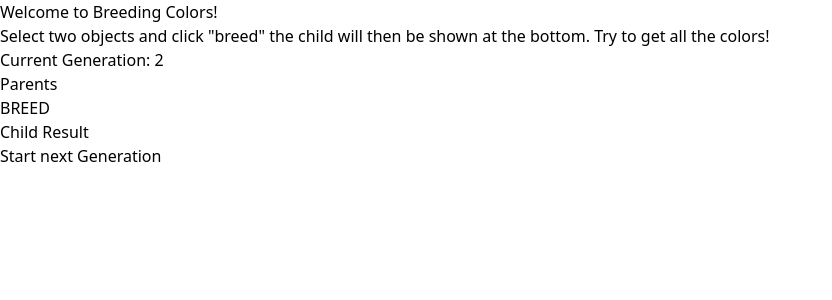
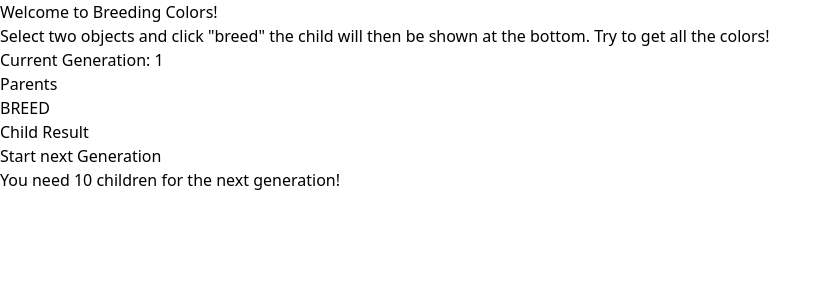
Before and after one commit to cwalters162/breeding-colors, a React (Vite) app: page / in a window 1280 px wide. Both pictures are taken after a click on the button "Start next Generation". Shown: the top 300 px of the page, without its empty margins (0-832 px from the left). Built offline with nearby package versions, Linux system fonts and the light colour scheme.

Commit message:
Added snackbar for information

```diff
--- a/src/App.tsx
+++ b/src/App.tsx
@@ -1,4 +1,5 @@
-import { useState } from "react";
+import { useContext, useState } from "react";
+import { SnackbarContext } from "./SnackBarContextProvider.tsx";
 enum Color {
 	RED = "R", // Red is Dominant over Blue
 	BLUE = "B", // Blue is Dominant over Green
@@ -57,6 +58,8 @@ function App() {
 
 	const [firstParent, setFirstParent] = useState<Lifeform | null>(null);
 	const [secondParent, setSecondParent] = useState<Lifeform | null>(null);
+
+	const snackBarCtx = useContext(SnackbarContext);
 
 	function generateLifeforms(amount: number) {
 		const lifeforms: Lifeform[] = [];
@@ -155,6 +158,10 @@ function App() {
 	}
 
 	function handleNextGenerationOnClick() {
+		if (generations[currentGeneration + 1].length < 10) {
+			snackBarCtx.displayMsg("You need 10 children for the next generation!");
+			return;
+		}
 		setCurrentGeneration((prevState) => prevState + 1);
 		setFirstParent(null);
 		setSecondParent(null);
@@ -238,13 +245,20 @@ function App() {
 						)}
 					</div>
 					<button
-						className={" w-1/2 rounded-2xl bg-gray-700 p-1 text-white"}
+						className={"w-1/2 rounded-2xl bg-gray-700 p-1 text-white"}
 						onClick={handleNextGenerationOnClick}
 					>
 						Start next Generation
 					</button>
 				</div>
 			</div>
+			{snackBarCtx.isDisplayed && (
+				<div className="fixed inset-x-0 bottom-0 flex justify-center pb-4">
+					<div className="rounded bg-yellow-600 p-4 text-white">
+						{snackBarCtx.msg}
+					</div>
+				</div>
+			)}
 		</div>
 	);
 }
--- /dev/null
+++ b/src/SnackBarContextProvider.tsx
@@ -0,0 +1,42 @@
+import React, { ReactElement, useState } from "react";
+
+export const SnackbarContext = React.createContext({
+	msg: "",
+	isDisplayed: false,
+	displayMsg: (msg: string) => {},
+	onClose: (timer: number) => {},
+});
+
+interface SnackBarContextProps {
+	children: ReactElement;
+}
+
+export function SnackBarContextProvider(props: SnackBarContextProps) {
+	const [msg, setMsg] = useState("");
+	const [isDisplayed, setIsDisplayed] = useState(false);
+
+	function displayHandler(msg: string) {
+		setMsg(msg);
+		setIsDisplayed(true);
+		const time = setTimeout(() => {
+			closeHandler(time);
+		}, 3000); // close snackbar after 3 seconds
+	}
+	function closeHandler(timer: number) {
+		clearTimeout(timer);
+		setIsDisplayed(false);
+	}
+
+	return (
+		<SnackbarContext.Provider
+			value={{
+				msg,
+				isDisplayed,
+				displayMsg: displayHandler,
+				onClose: closeHandler,
+			}}
+		>
+			{props.children}
+		</SnackbarContext.Provider>
+	);
+}
--- a/src/main.tsx
+++ b/src/main.tsx
@@ -1,10 +1,13 @@
-import React from 'react'
-import ReactDOM from 'react-dom/client'
-import App from './App.tsx'
-import './index.css'
+import React from "react";
+import ReactDOM from "react-dom/client";
+import App from "./App.tsx";
+import "./index.css";
+import { SnackBarContextProvider } from "./SnackBarContextProvider.tsx";
 
-ReactDOM.createRoot(document.getElementById('root')!).render(
-  <React.StrictMode>
-    <App />
-  </React.StrictMode>,
-)
+ReactDOM.createRoot(document.getElementById("root")!).render(
+	<React.StrictMode>
+		<SnackBarContextProvider>
+			<App />
+		</SnackBarContextProvider>
+	</React.StrictMode>,
+);
```
